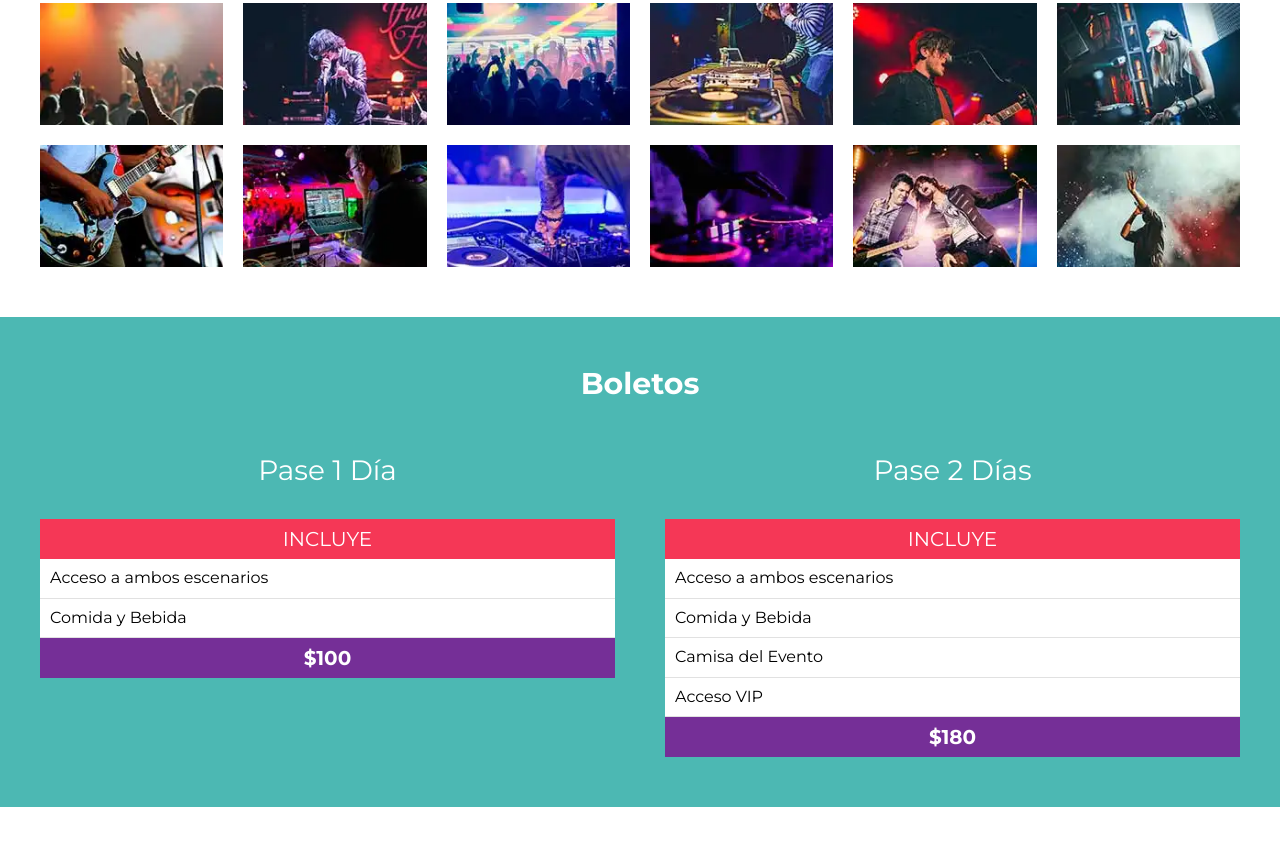
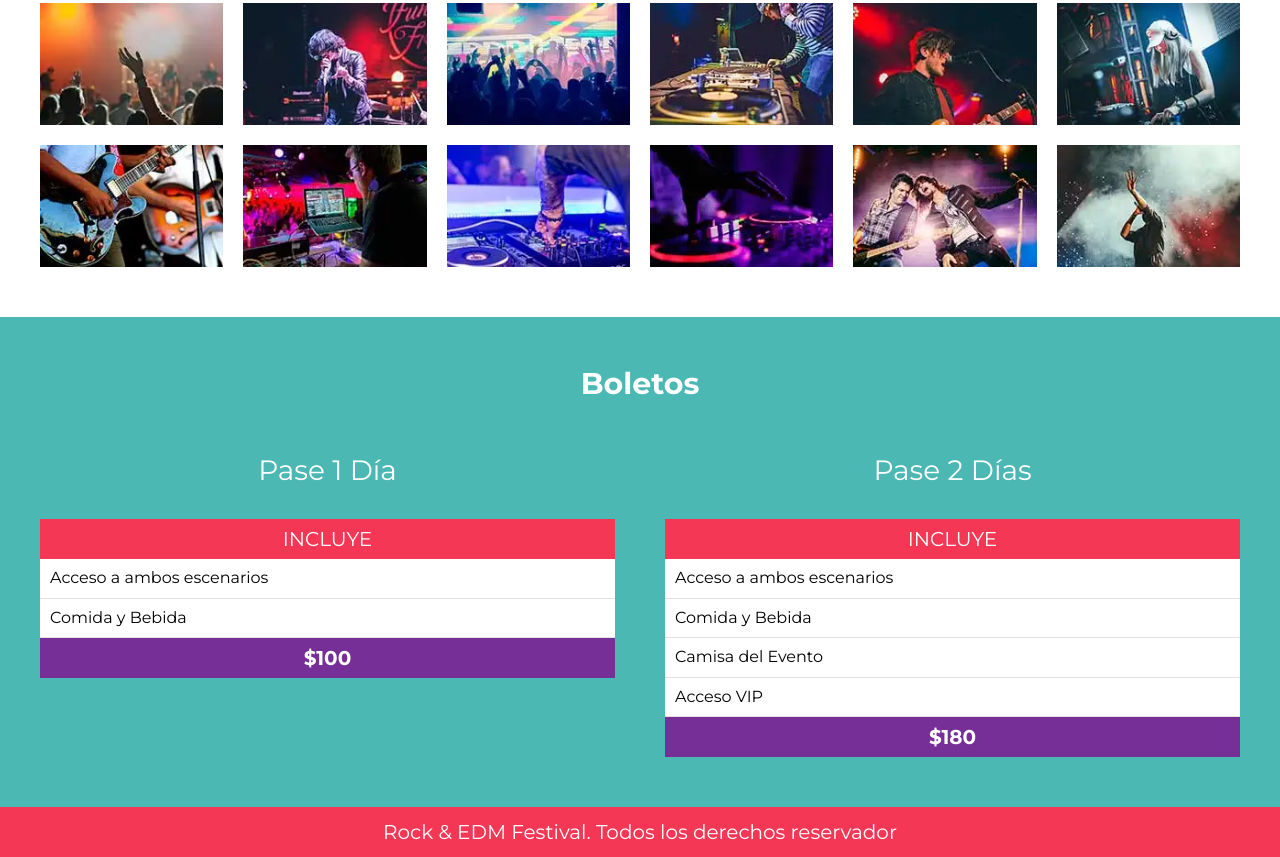
Before and after one commit to Douglas-i/FestivalMusica, a website: page index.html in a window 1280 px wide. Shown: the part 2936-3793 px from the top of the page. Before the commit the page ends 3743 px from the top, so only its background shows below. Drawn offline with Linux system fonts and the light colour scheme.

Commit message:
se finalizo el footer

```diff
--- a/index.html
+++ b/index.html
@@ -217,6 +217,10 @@
         </div>
     </section>
 
+    <footer class="site-footer">
+        <p>Rock & EDM Festival. Todos los derechos reservador</p>
+    </footer>
+
     <script src="build/js/app.js"></script>
 </body>
 </html>
--- /dev/null
+++ b/src/scss/layout/_footer.scss
@@ -0,0 +1,12 @@
+@use '../base/variables' as v;
+@use '../base/mixins' as m;
+
+.site-footer {
+    background-color: v.$rosa;
+    padding: 1rem;
+    p {
+        text-align: center;
+        color: v.$blanco;
+        margin: 0;
+    }
+}
--- a/src/scss/layout/_index.scss
+++ b/src/scss/layout/_index.scss
@@ -4,3 +4,4 @@
 @forward 'lineup';
 @forward 'galeria';
 @forward 'boletos';
+@forward 'footer';
```
Also changed, not shown: build/css/app.css.
